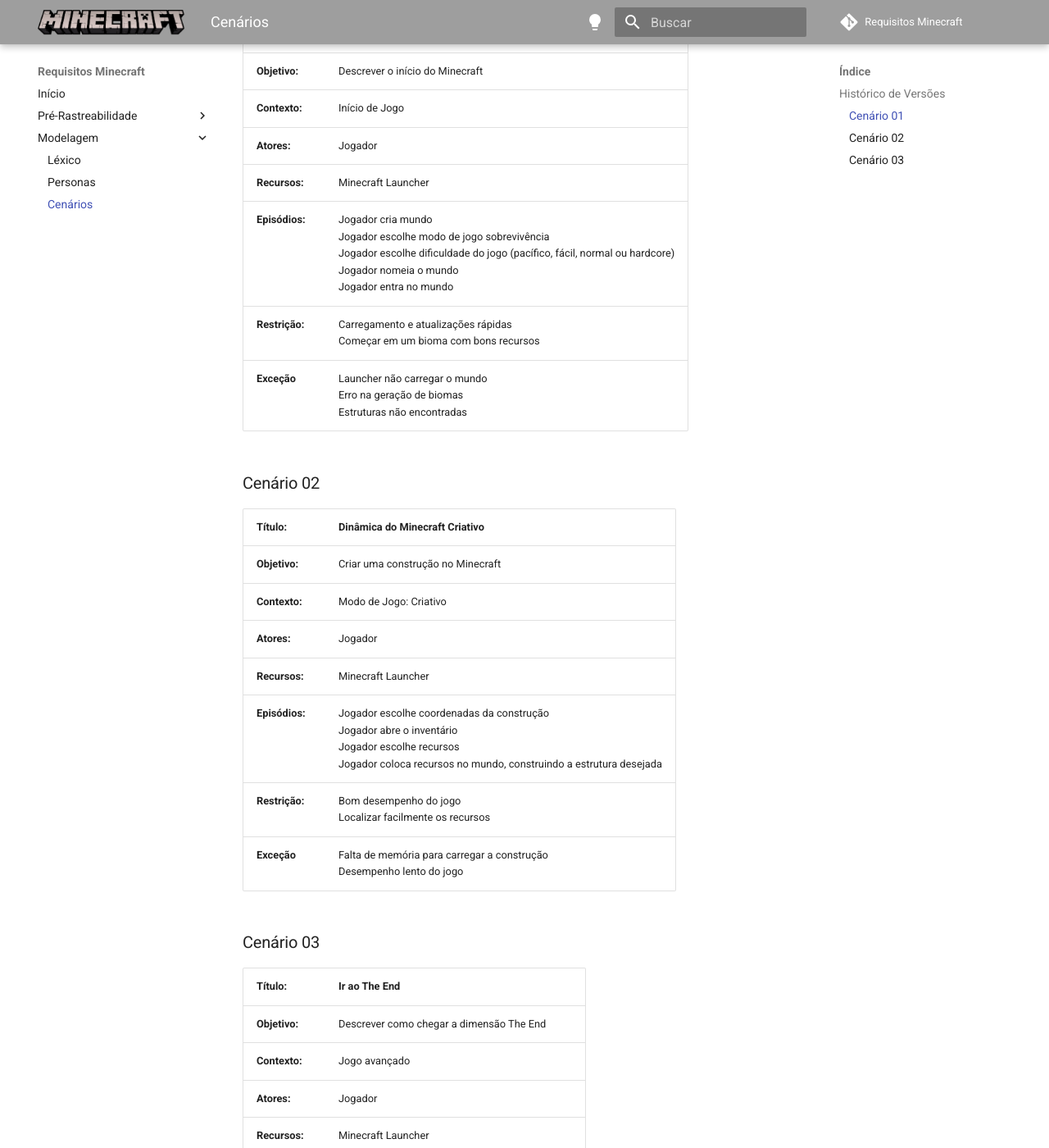
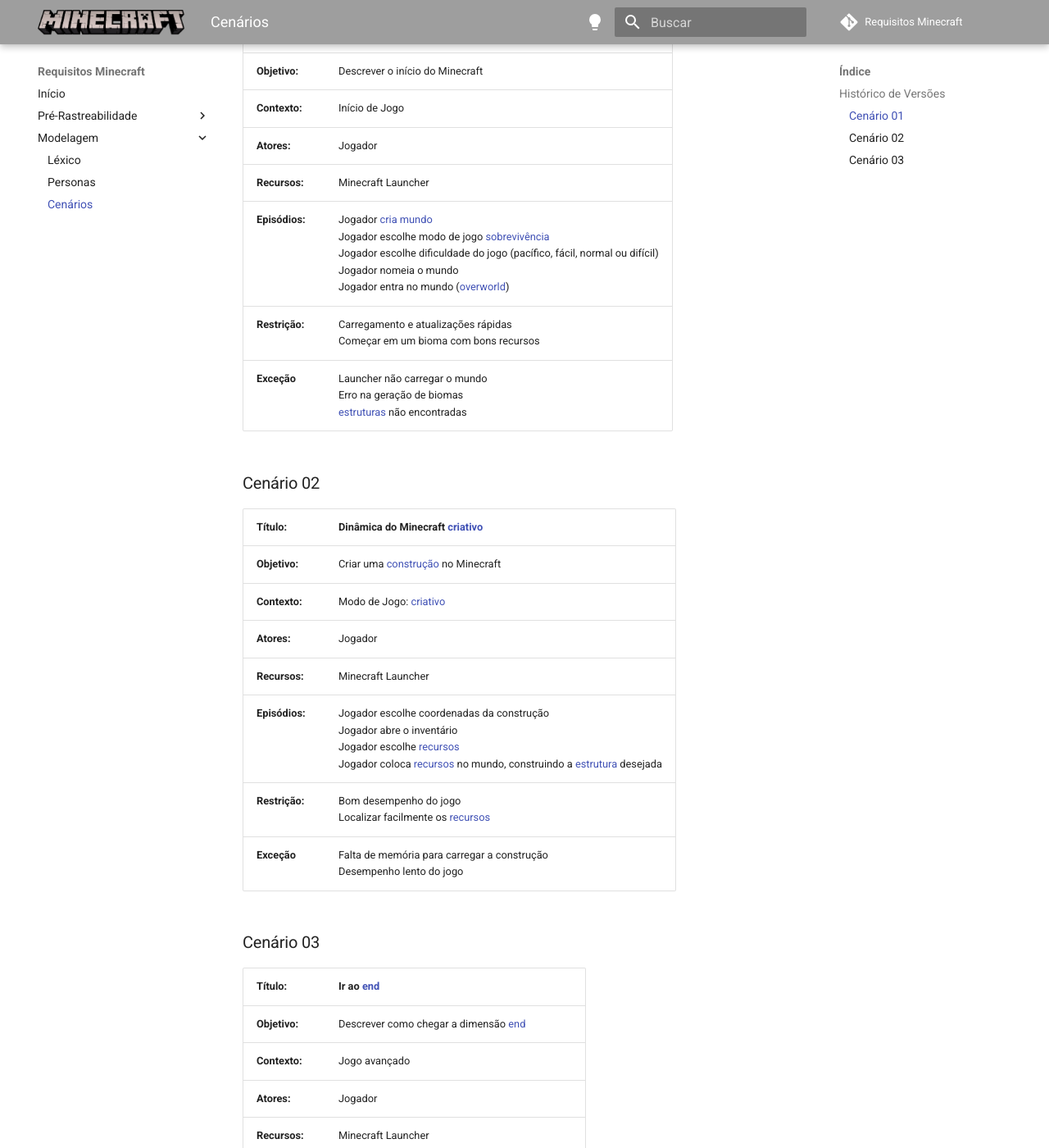
Before and after one commit to reqMinecraft2024/Requisitos-Minecraft, an MkDocs documentation site: the page built from docs/modelagem/cenarios.md, in a window 1280 px wide and 1400 px high, scrolled down 404 px. Shown: the whole window at 82% size. Built offline with MkDocs 1.6.1 and Material for MkDocs 9.7.7, drawn with Linux system fonts in a browser that asks for light colours; some web fonts are replaced; comment, search, counter and statistics services are not loaded; some of the changed text lies outside the part shown; grey boxes are pictures that could not be loaded.

Commit message:
Adicionando links para os lexicos em cenários

```diff
--- a/docs/modelagem/cenarios.md
+++ b/docs/modelagem/cenarios.md
@@ -8,36 +8,36 @@
 
 ### Cenário 01
 
-| **Título:** | Dinâmica do Minecraft Survival |
+| **Título:** | Dinâmica do Minecraft [survival](../modelagem/lexico.md#l09-sobrevivência) |
 | ----------  | -----------------------------  |
 |**Objetivo:**|   Descrever o início do Minecraft|
 |**Contexto:** | Início de Jogo |
 |**Atores:** |Jogador|
 |**Recursos:**| Minecraft Launcher|
-|**Episódios:**  |  Jogador cria mundo<br> Jogador escolhe modo de jogo sobrevivência<br> Jogador escolhe dificuldade do jogo (pacífico, fácil, normal ou hardcore)<br> Jogador nomeia o mundo<br> Jogador entra no mundo |
+|**Episódios:**  |  Jogador [cria mundo](../modelagem/lexico.md#l25-criar-mundo)<br> Jogador escolhe modo de jogo [sobrevivência](../modelagem/lexico.md#l09-sobrevivência)<br> Jogador escolhe dificuldade do jogo (pacífico, fácil, normal ou difícil)<br> Jogador nomeia o mundo<br> Jogador entra no mundo ([overworld](../modelagem/lexico.md#l05-overworld)) |
 |**Restrição:**| Carregamento e atualizações rápidas<br> Começar em um bioma com bons recursos |
-|**Exceção**| Launcher não carregar o mundo<br> Erro na geração de biomas<br> Estruturas não encontradas |
+|**Exceção**| Launcher não carregar o mundo<br> Erro na geração de biomas<br> [estruturas](../modelagem/lexico.md#l03-estruturas-geradas) não encontradas |
 
 ### Cenário 02
 
-| **Título:** | Dinâmica do Minecraft Criativo |
+| **Título:** | Dinâmica do Minecraft [criativo](../modelagem/lexico.md#l07-criativo) |
 | ----------  | -----------------------------  |
-|**Objetivo:**|   Criar uma construção no Minecraft|
-|**Contexto:** | Modo de Jogo: Criativo |
+|**Objetivo:**|   Criar uma [construção](../modelagem/lexico.md#l34-estruturas) no Minecraft|
+|**Contexto:** | Modo de Jogo: [criativo](../modelagem/lexico.md#l07-criativo) |
 |**Atores:** |Jogador|
 |**Recursos:**| Minecraft Launcher|
-|**Episódios:**  |  Jogador escolhe coordenadas da construção<br> Jogador abre o inventário<br> Jogador escolhe recursos<br> Jogador coloca recursos no mundo, construindo a estrutura desejada  |
-|**Restrição:**| Bom desempenho do jogo<br> Localizar facilmente os recursos |
+|**Episódios:**  |  Jogador escolhe coordenadas da construção<br> Jogador abre o inventário<br> Jogador escolhe [recursos](../modelagem/lexico.md#l31-recursos)<br> Jogador coloca [recursos](../modelagem/lexico.md#l31-recursos) no mundo, construindo a [estrutura](../modelagem/lexico.md#l34-estruturas) desejada  |
+|**Restrição:**| Bom desempenho do jogo<br> Localizar facilmente os [recursos](../modelagem/lexico.md#l31-recursos) |
 |**Exceção**| Falta de memória para carregar a construção<br> Desempenho lento do jogo |
 
 ### Cenário 03
 
-| **Título:** | Ir ao The End |
+| **Título:** | Ir ao [end](../modelagem/lexico.md#l04-end) |
 | ----------  | -----------------------------  |
-|**Objetivo:**|   Descrever como chegar a dimensão The End|
+|**Objetivo:**|   Descrever como chegar a dimensão [end](../modelagem/lexico.md#l04-end)|
 |**Contexto:** | Jogo avançado |
 |**Atores:** |Jogador|
 |**Recursos:**| Minecraft Launcher|
-|**Episódios:**  |  Jogador cria Enderpearls<br> Jogador usa enderpearls para localizar a fortaleza<br> Jogador entra na sala de portal<br> Jogador coloca os Olhos de Ender no portal<br> Jogador entra no portal |
-|**Restrição:**| Carregamento e atualizações rápidas<br> Entrar na plataforma principal do The End |
-|**Exceção**| Launcher não carregar o The End<br> Cair no vazio<br> Não localizar a fortaleza<br> Não obter Enderpearls |
+|**Episódios:**  |  Jogador cria [ender pearls](../modelagem/lexico.md#l36-ender-pearls)<br> Jogador usa [enderpearls](../modelagem/lexico.md#l36-ender-pearls) para localizar a fortaleza<br> Jogador entra na sala de portal<br> Jogador coloca os Olhos de Ender no portal<br> Jogador entra no portal |
+|**Restrição:**| Carregamento e atualizações rápidas<br> Entrar na plataforma principal do [End](../modelagem/lexico.md#l04-end) |
+|**Exceção**| Launcher não carregar o [End](../modelagem/lexico.md#l04-end)<br> Cair no vazio<br> Não localizar a fortaleza<br> Não obter [Enderpearls](../modelagem/lexico.md#l36-ender-pearls) |
```
